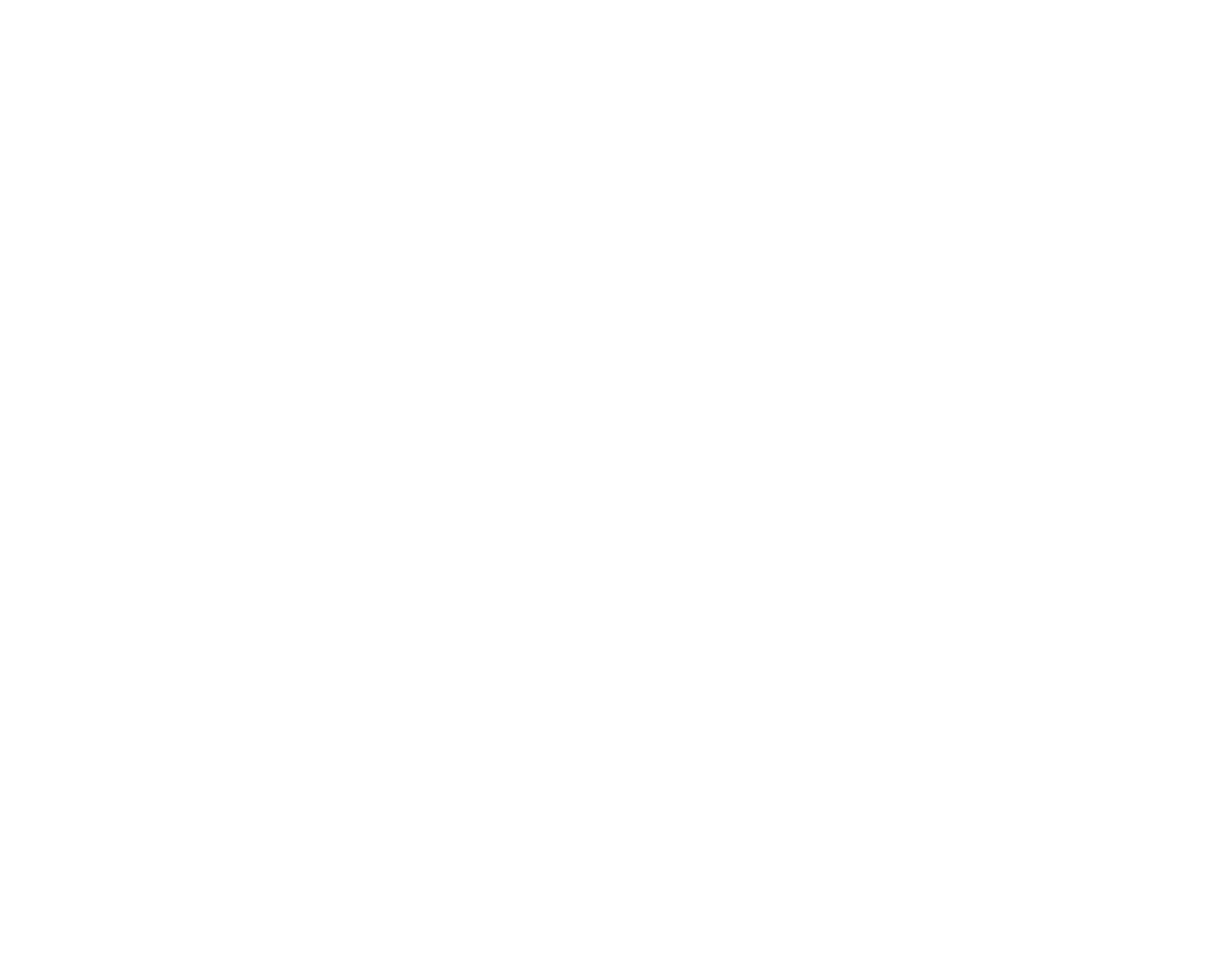
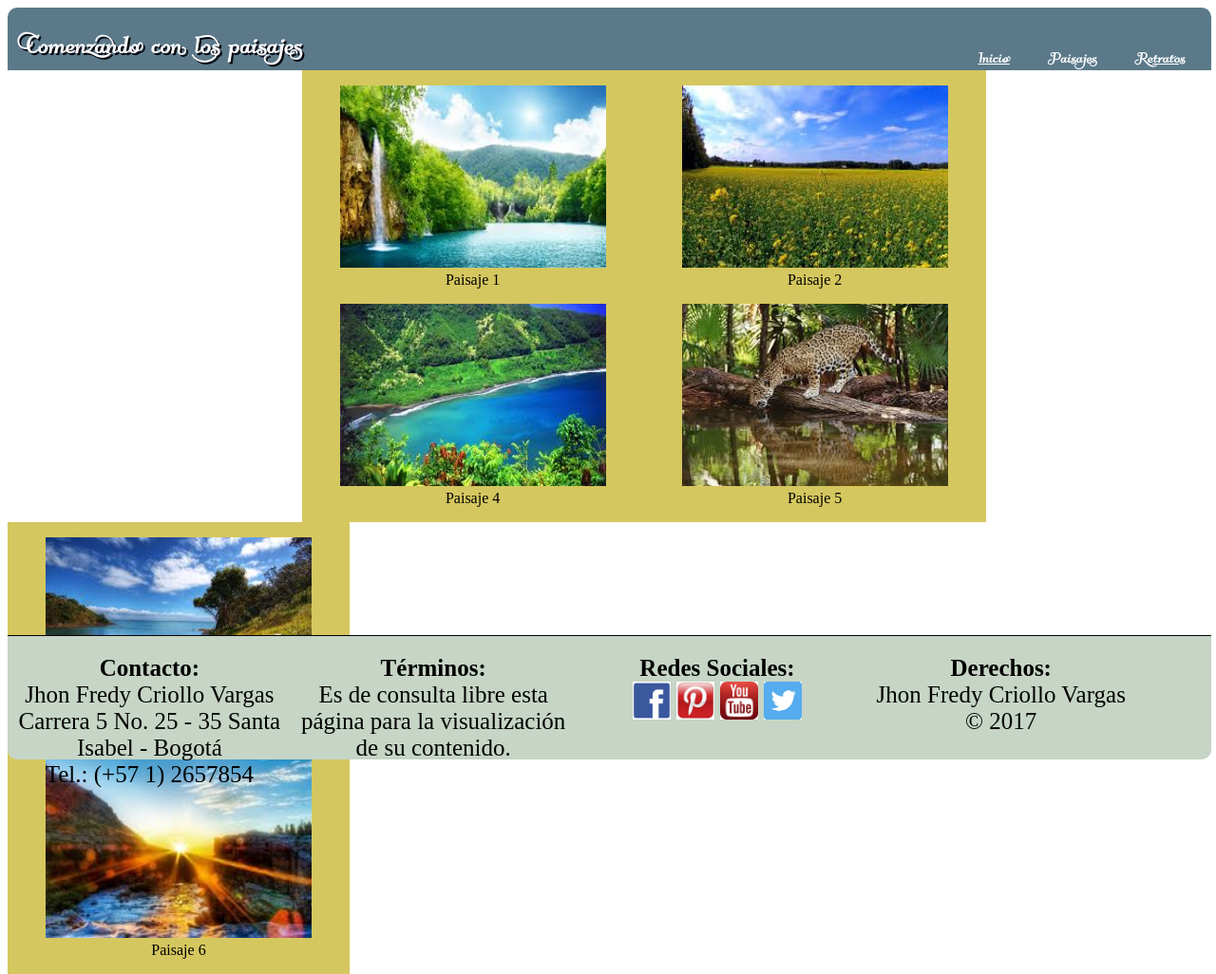
Before and after one commit to JhonfreGit/Web_Fotografia, a plain HTML site: page paisajes.html in a window 1280 px wide. Shown: the whole page at 95% size. Before the commit the page ends 800 px from the top, so only its background shows below. Drawn offline with Linux system fonts and the light colour scheme; a web font is replaced by a local one.

Commit message:
Quinto Avance
Ajustes para la página principal y comienzo de las otras páginas

```diff
--- /dev/null
+++ b/css/estilos.css
@@ -0,0 +1,72 @@
+@font-face {
+  font-family: 'Kleymissky';
+  src: url('Kleymissky_0283.otf');
+}
+
+@font-face {
+  font-family: 'SudegnakNo2';
+  src: url('SudegnakNo2.otf');
+}
+
+.site-name {
+	float: left;
+  text-shadow: 2px 2px #02010a;
+}
+
+header {
+	padding: 1vh;
+	border-top-left-radius: 10px;
+  border-top-right-radius: 10px;
+  font-family: 'Kleymissky';
+  height: 50px;
+  width: 99%;
+  color: white;
+	background-color: #5b7989;
+  position: static;
+  top: 0;
+}
+
+ul{
+  margin: 0;
+  overflow: hidden;
+}
+
+li{
+  float: right;
+  display: block;
+  margin: 20px;
+}
+
+a:link {
+  color: #fff;
+}
+
+.contenedor > div {
+  text-align: center;
+	padding: 10px;
+	width: 22%;
+  display: block;
+	flex-direction: row;
+  float: left;
+}
+
+.icono {
+  width: 40px;
+  height: 40px;
+}
+
+footer {
+  background-color: #C6d5c5;
+  border-bottom-left-radius: 10px;
+  border-bottom-right-radius: 10px;
+  height: 15%;
+  width: 99%;
+  position: fixed;
+  bottom: 0;
+  font-family: 'SudegnakNo2';
+  font-size: 25px;
+  margin-top: 10px;
+	border-top: solid 1px black;
+	padding-top: 10px;
+	text-align: center;
+}
--- /dev/null
+++ b/css/estilos_pagina.css
@@ -0,0 +1,23 @@
+#imagenes > div{
+  background-color: #d5c75f;
+  border: 1px;
+  text-align: center;
+	display: block;
+	flex-direction: row;
+  float: left;
+}
+
+.una > div > figure > img{
+  width: 280px;
+  height: 192px;
+}
+
+.dos > div > figure > img{
+  width: 280px;
+  height: 192px;
+}
+
+.tres > div > figure > img{
+  width: 280px;
+  height: 192px;
+}
--- a/index.html
+++ b/index.html
@@ -3,6 +3,7 @@
   <head>
     <title>Fotograf&iacute;a</title>
     <link rel="stylesheet" href="css/estilos_index.css">
+    <link rel="stylesheet" href="css/estilos.css">
     <meta charset="utf-8">
     <meta name="viewport" content="width=device-width, initial-scale=1.0">
   </head>
--- a/paisajes.html
+++ b/paisajes.html
@@ -0,0 +1,95 @@
+<!DOCTYPE html>
+<html>
+  <head>
+    <meta charset="utf-8">
+    <title>Paisajes</title>
+    <link rel="stylesheet" href="css/estilos_pagina.css">
+    <link rel="stylesheet" href="css/estilos.css">
+    <meta charset="utf-8">
+    <meta name="viewport" content="width=device-width, initial-scale=1.0">
+  </head>
+  <body>
+    <header>
+    	<h1 class="site-name">Comenzando con los paisajes</h1>
+      <nav>
+        <ul>
+          <li><h3><a href="retratos.html">Retratos</a><h3></li>
+          <li><h3>Paisajes<h3></li>
+          <li><h3><a href="index.html">Inicio</a><h3></li>
+        </ul>
+      </nav>
+    </header>
+    <section id="imagenes">
+      <div class="una">
+        <div>
+          <figure>
+            <img src="images/paisajes1.jpg"/>
+            <figcaption>Paisaje 1</figcaption>
+          </figure>
+        </div>
+        <div>
+          <figure>
+            <img src="images/paisajes4.jpg"/>
+            <figcaption>Paisaje 4</figcaption>
+          </figure>
+        </div>
+      </div>
+      <div class="dos">
+        <div>
+          <figure>
+            <img src="images/paisajes2.jpg"/>
+            <figcaption>Paisaje 2</figcaption>
+          </figure>
+        </div>
+        <div>
+          <figure>
+            <img src="images/paisajes5.jpg"/>
+            <figcaption>Paisaje 5</figcaption>
+          </figure>
+        </div>
+      </div>
+      <div class="tres">
+        <div>
+          <figure>
+            <img src="images/paisajes3.jpg"/>
+            <figcaption>Paisaje 3</figcaption>
+          </figure>
+        </div>
+        <div>
+          <figure>
+            <img src="images/paisajes6.jpg"/>
+            <figcaption>Paisaje 6</figcaption>
+          </figure>
+        </div>
+      </div>
+    </section>
+    <footer>
+      <section>
+        <div class="contenedor">
+         <div>
+           <strong>Contacto:</strong><br/>
+           Jhon Fredy Criollo Vargas<br/>
+           Carrera 5 No. 25 - 35 Santa Isabel - Bogot&aacute;<br/>
+           Tel.: (+57 1) 2657854
+         </div>
+         <div>
+           <strong>T&eacute;rminos:</strong><br/>
+           Es de consulta libre esta p&aacute;gina para la visualizaci&oacute;n de
+           su contenido.
+         </div>
+         <div>
+           <strong>Redes Sociales:</strong><br/>
+           <img class="icono" src="images/facebook.png"/>
+           <img class="icono" src="images/pintarest.jpg"/>
+           <img class="icono" src="images/youtube.jpg"/>
+           <img class="icono" src="images/twitter.png"/>
+         </div>
+         <div>
+           <strong>Derechos:</strong><br/>
+           Jhon Fredy Criollo Vargas &copy; 2017
+         </div>
+        </div>
+      </section>
+     </footer>
+  </body>
+</html>
```
Also changed, not shown: css/estilos_index.css (+0 -73 lines), retratos.html (+51 -0 lines).
